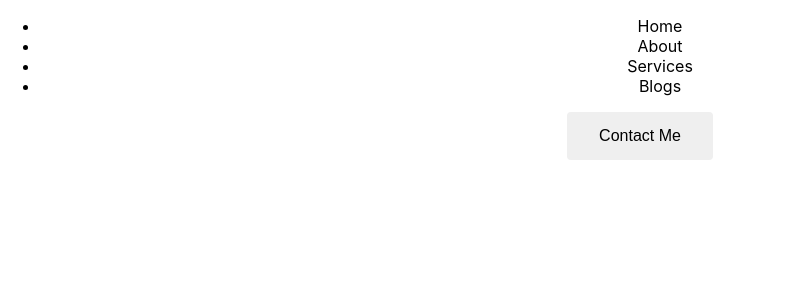
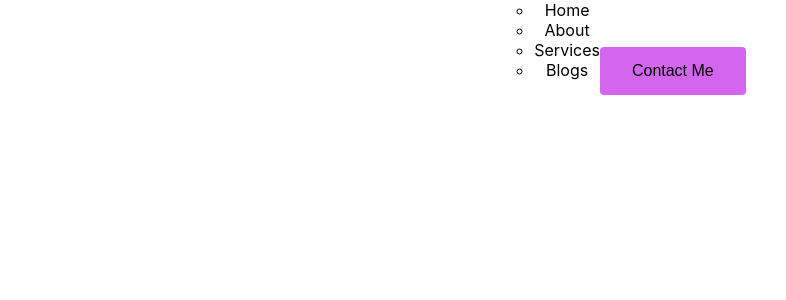
Before and after one commit to rojandahal/portfolio, a React (Create React App) app: page / in a window 1280 px wide. Shown: the top 300 px of the page, without its empty margins (0-786 px from the left). Built offline with nearby package versions, Linux system fonts and the light colour scheme.

Commit message:
Header design updated

```diff
--- a/src/components/Header/Header.js
+++ b/src/components/Header/Header.js
@@ -1,12 +1,15 @@
 import React from "react";
 import Button from "../Buttons/Button";
 import Menu from "../Menu/Menu";
+import "./header.css";
 
 export default function Header() {
   return (
     <>
-      <Menu />
-      <Button text={"Contact Me"}></Button>
+      <ul>
+        <Menu />
+        <Button background="#d465ef" text={"Contact Me"}></Button>
+      </ul>
     </>
   );
 }
--- /dev/null
+++ b/src/components/Header/header.css
@@ -0,0 +1,5 @@
+ul {
+  display: inline-block;
+  padding: 0;
+  margin: 0;
+}
```
